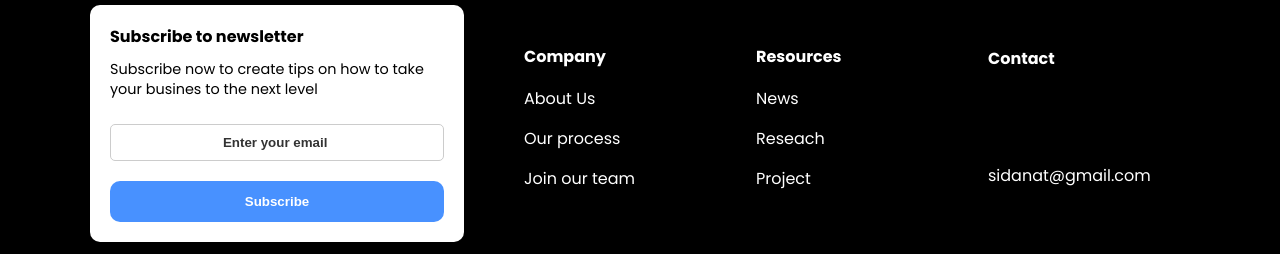
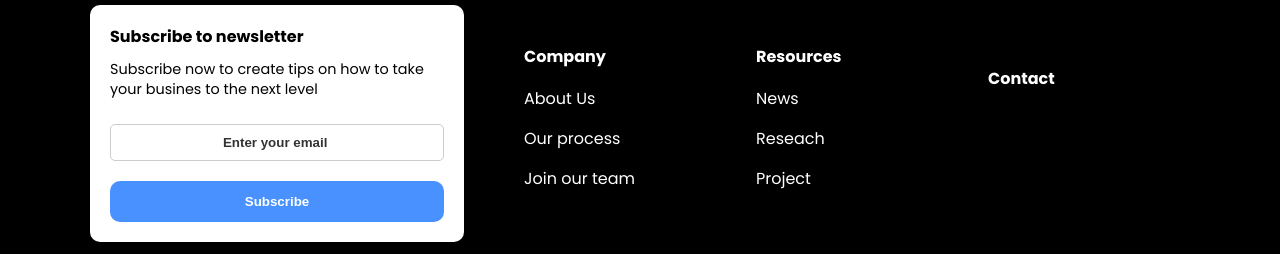
Before and after one commit to Gaza1982/Sidanatwebdesign, a plain HTML site: page index.html in a window 1280 px wide. Shown: the part 3985-4239 px from the top of the page. Drawn offline with Linux system fonts and the light colour scheme.

Commit message:
change to email

```diff
--- a/index.html
+++ b/index.html
@@ -319,7 +319,7 @@
                 <div>
                     <h4 class="contact">Contact</h4>
                     <ul>
-                        <li><a href="#">sidanat@gmail.com</a></li>
+                        <li><a href="#"></a></li>
                     </ul>
 
                 </div>
```
